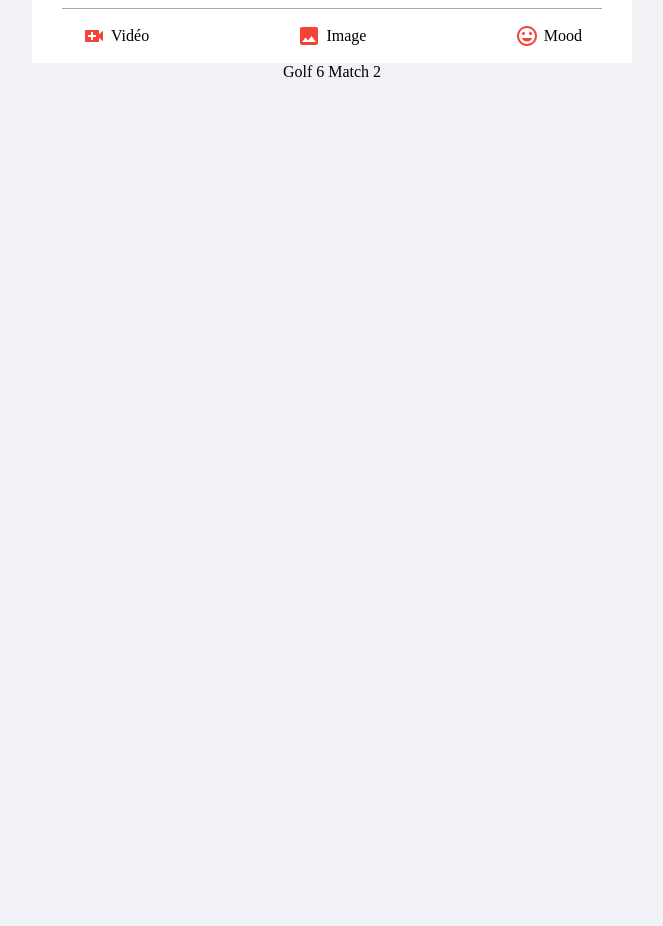
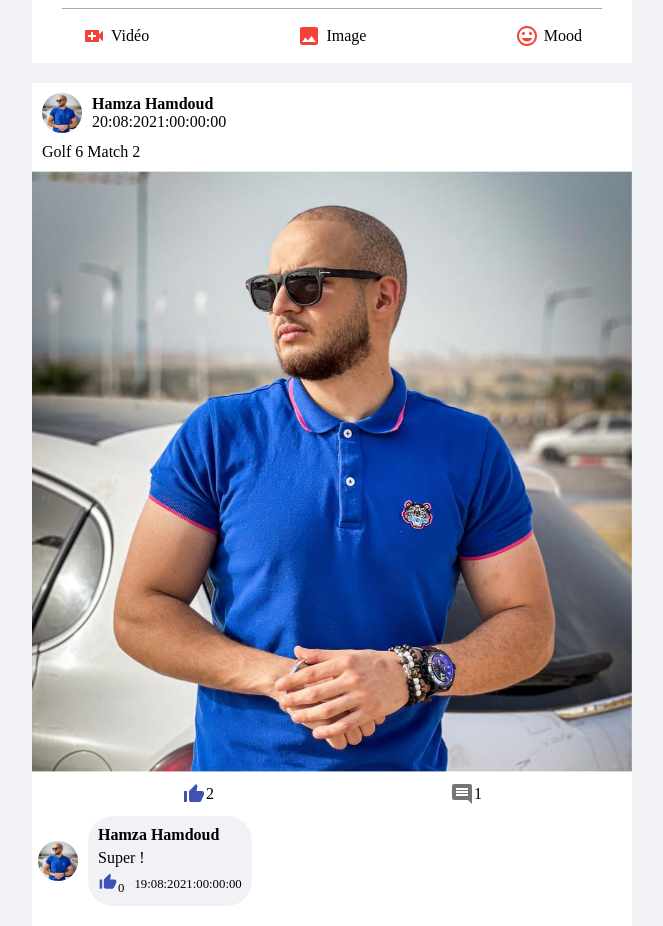
Before and after one commit to HamzaDevDz/Facebook-MERN-Clone, a React (Create React App) app in the folder client/: page / in a window 1280 px wide. Shown: the part 142-1068 px from the top of the page, without its empty margins (308-971 px from the left). Before the commit the page ends 800 px from the top, so only its background shows below. Built offline with nearby package versions, Linux system fonts and the light colour scheme.

Commit message:
front end : comments

```diff
--- a/client/src/features/feed/posts/Post.css
+++ b/client/src/features/feed/posts/Post.css
@@ -0,0 +1,75 @@
+.feed__posts__post{
+    width: 100%;
+    display: flex;
+    flex-direction: column;
+    align-items: center;
+    padding: 10px 0;
+    background-color: #FFFFFF;
+}
+/* HEAD */
+.feed__posts__post__head{
+    align-self: flex-start;
+    display: flex;
+    flex-direction: row;
+    align-items: center;
+    margin-left: 10px;
+}
+.feed__posts__post__head__user{
+    display: flex;
+    flex-direction: column;
+    margin-left: 10px;
+}
+/* CAPTION */
+.feed__posts__post__caption{
+    align-self: flex-start;
+    margin: 10px 0 10px 10px;
+}
+.feed__posts__post__image{
+    width: 100%;
+}
+.feed__posts__post__states{
+    margin: 10px 0;
+    display: flex;
+    flex-direction: row;
+    justify-content: space-between;
+    width: 50%;
+}
+.feed__posts__post__states__likes, .feed__posts__post__states__comments{
+    display: flex;
+    flex-direction: row;
+    align-items: center;
+}
+/* COMMENTS */
+.feed__posts__post__comments{
+    width: 98%;
+    display: flex;
+    flex-direction: column;
+}
+.feed__posts__post__comments__comment{
+    display: flex;
+    flex-direction: row;
+    align-items: center;
+    margin-bottom: 10px;
+}
+.feed__posts__post__comments__comment__avatar{
+    margin-right: 10px;
+}
+.feed__posts__post__comments__comment__userAndTextAndStates{
+    display: flex;
+    flex-direction: column;
+    background-color: #F0F2F5;
+    padding: 10px;
+    border-radius: 25px;
+}
+.feed__posts__post__comments__comment__userAndTextAndStates__text{
+    margin: 5px 0;
+}
+.feed__posts__post__comments__comment__userAndTextAndStates__states{
+    display: flex;
+    flex-direction: row;
+    align-items: center;
+    font-size: 0.8rem;
+}
+.feed__posts__post__comments__comment__userAndTextAndStates__states__likes{
+    margin-right: 10px;
+}
--- a/client/src/features/feed/posts/Post.js
+++ b/client/src/features/feed/posts/Post.js
@@ -1,10 +1,60 @@
 import React from "react"
 import './Post.css'
+import Avatar from "@material-ui/core/Avatar";
+import ThumbUpAltIcon from '@material-ui/icons/ThumbUpAlt';
+import CommentIcon from '@material-ui/icons/Comment';
 
-export const Post = ({refDoc, imgUserURL, username, timestamp, caption, imgPostURL, comments}) => {
+export const Post = ({refDoc, imgUserURL, username, timestamp, caption, imgPostURL, comments, likes}) => {
     return (
         <div className={'feed__posts__post'}>
-            {caption}
+            <div className={'feed__posts__post__head'}>
+                <Avatar className={'feed__posts__post__head__avatar'} alt={username[0]} src={imgUserURL} />
+                <div className={'feed__posts__post__head__user'}>
+                    <strong>{username}</strong>
+                    <span>{timestamp}</span>
+                </div>
+            </div>
+            <div className={'feed__posts__post__caption'}>
+                {caption}
+            </div>
+            {
+                imgPostURL !== null ?
+                    <img src={imgPostURL} alt={''} className={'feed__posts__post__image'} />
+                    :
+                    ''
+            }
+            <div className={'feed__posts__post__states'}>
+                <div className={'feed__posts__post__states__likes'}>
+                    <ThumbUpAltIcon className={'feed__posts__post__states__likes__icon'} color={'primary'}/>{likes}
+                </div>
+                <div className={'feed__posts__post__states__comments'}>
+                    <CommentIcon className={'feed__posts__post__states__comments__icon'} color={'action'} />{comments.length}
+                </div>
+            </div>
+            {
+                comments.length !== 0 ?
+                    <div className={'feed__posts__post__comments'}>
+                        {comments.map(comment=>(
+                            <div className={'feed__posts__post__comments__comment'}>
+                                <Avatar className={'feed__posts__post__comments__comment__avatar'} alt={comment.username[0]} src={comment.imgUserURL} />
+                                <div className={'feed__posts__post__comments__comment__userAndTextAndStates'}>
+                                    <strong className={'feed__posts__post__comments__comment__userAndTextAndStates__user'}>{comment.username}</strong>
+                                    <p className={'feed__posts__post__comments__comment__userAndTextAndStates__text'}>{comment.text}</p>
+                                    <div className={'feed__posts__post__comments__comment__userAndTextAndStates__states'}>
+                                        <div className={'feed__posts__post__comments__comment__userAndTextAndStates__states__likes'}>
+                                            <ThumbUpAltIcon className={'feed__posts__post__comments__comment__userAndTextAndStates__states__likes__icon'} color={'primary'} fontSize={'small'}/>{comment.likes}
+                                        </div>
+                                        <div className={'feed__posts__post__comments__comment__userAndTextAndStates__states__timestamp'}>
+                                            {comment.timestamp}
+                                        </div>
+                                    </div>
+                                </div>
+                            </div>
+                        ))}
+                    </div>
+                    :
+                    ''
+            }
         </div>
     )
 }
--- a/client/src/features/feed/posts/Posts.css
+++ b/client/src/features/feed/posts/Posts.css
@@ -0,0 +1,7 @@
+.feed__posts{
+    width: 600px;
+    margin-top: 20px;
+    display: flex;
+    flex-direction: column;
+    align-items: center;
+}
--- a/client/src/features/feed/posts/postsSlice.js
+++ b/client/src/features/feed/posts/postsSlice.js
@@ -8,6 +8,7 @@ const initialState = {
             username: 'Hamza Hamdoud',
             timestamp: '20:08:2021:00:00:00',
             caption: 'Golf 6 Match 2',
+            imgPostURL: 'hamza.jpg',
             comments:[{
                 imgUserURL: 'hamza.jpg',
                 username: 'Hamza Hamdoud',
```
